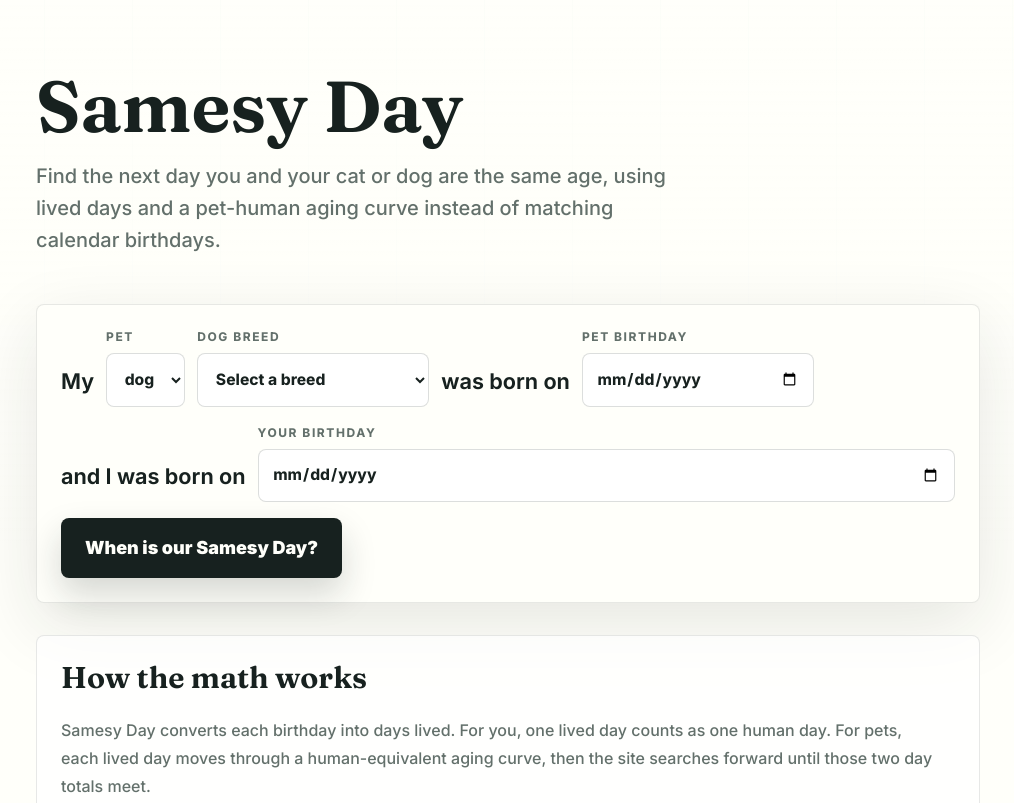
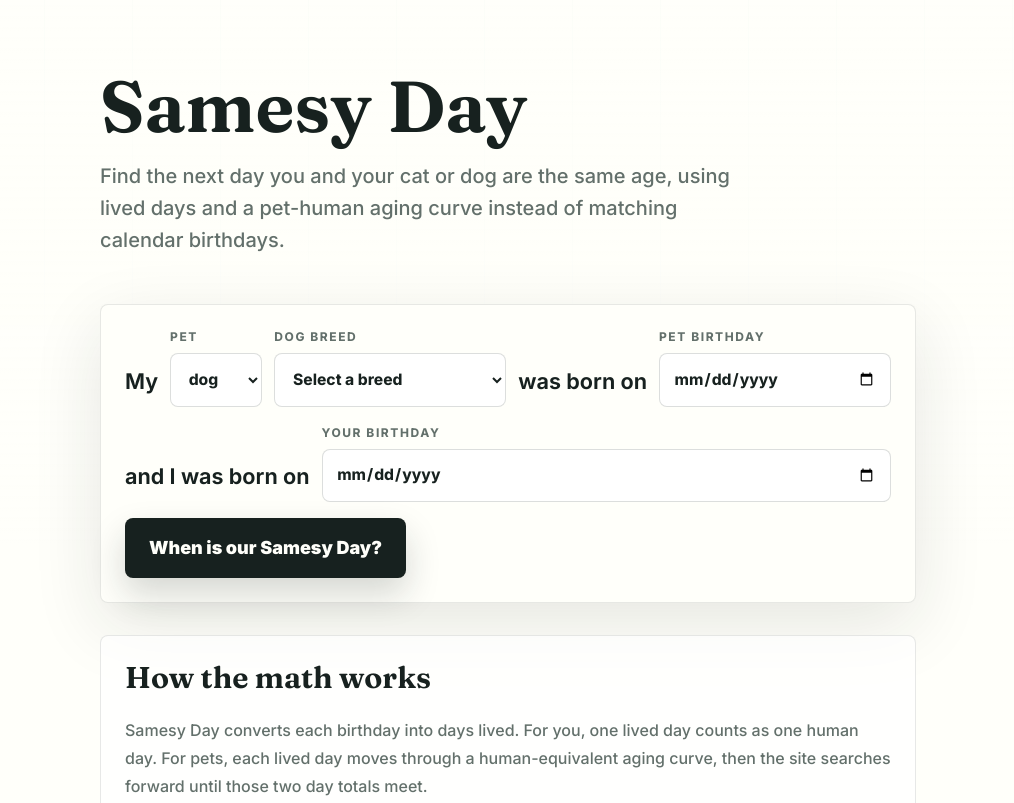
Before and after one commit to smeriwether/samesyday, a website: page public/index.html in a window 1280 px wide. Shown: the top 803 px of the page, without its empty margins (132-1146 px from the left). Drawn offline with Linux system fonts and the light colour scheme.

Commit message:
Constrain desktop width and expand mobile pet input

```diff
--- a/src/styles.css
+++ b/src/styles.css
@@ -125,7 +125,7 @@
   }
 
   .page-shell {
-    @apply mx-auto flex min-h-screen w-full max-w-5xl flex-col px-4 py-6 sm:px-7 lg:px-10;
+    @apply mx-auto flex min-h-screen w-full max-w-4xl flex-col px-4 py-6 sm:px-7 lg:px-10;
   }
 
   .hero {
@@ -170,7 +170,7 @@
   }
 
   .field-group.compact {
-    @apply min-w-[8.5rem] flex-none;
+    @apply min-w-[8.5rem] flex-1;
   }
 
   @media (min-width: 56rem) {
```
Also changed, not shown: public/assets/styles.css.
